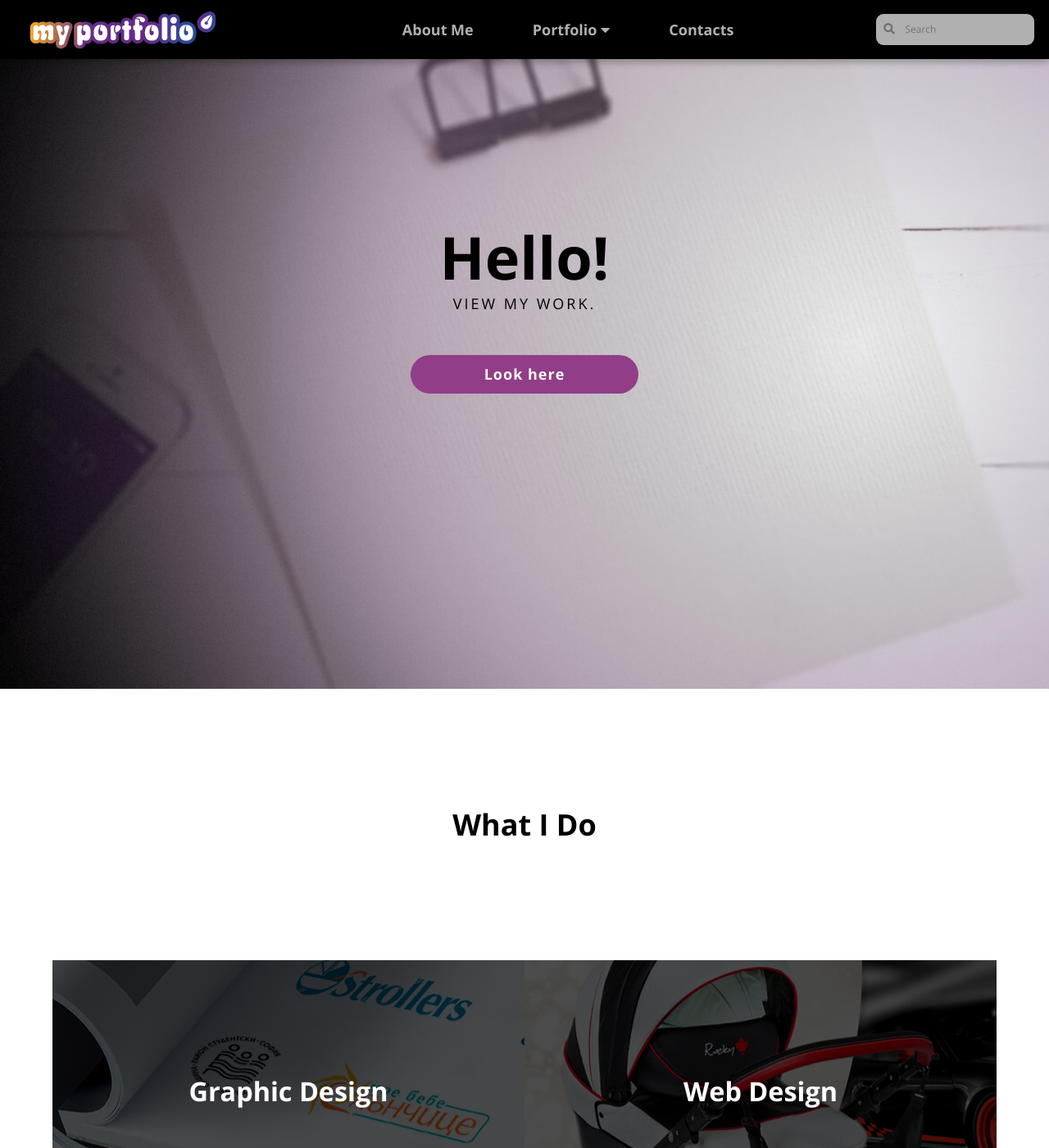
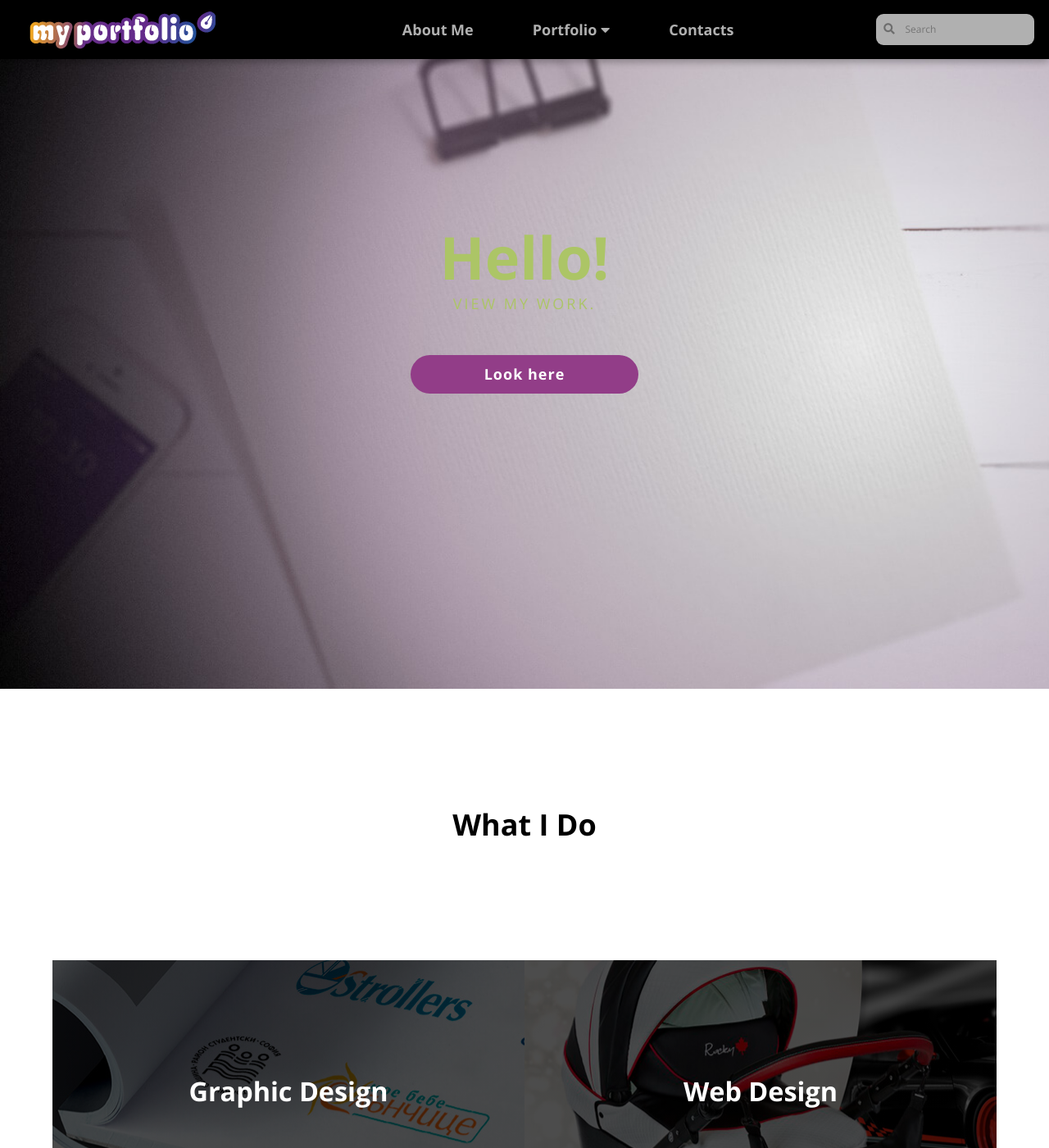
Before and after one commit to LiliyaMilanova/myportfolio, a Jekyll site: the page built from index.html, in a window 1280 px wide and 1400 px high. Shown: the whole window at 82% size. Built offline with Jekyll 4.4.1, drawn with Linux system fonts in a browser that asks for light colours; nearby versions of some CDN libraries.

Commit message:
Update styles.css

```diff
--- a/css/styles.css
+++ b/css/styles.css
@@ -30,12 +30,12 @@ body {
 .header h1 {
     font-size: 4rem;
     font-weight: bold;
-    color: rgb(0, 0, 0);
+    color: rgb(172, 197, 102);
     margin: 0;
 }
 
 .header p {
-    color: rgb(0, 0, 0);
+    color: rgb(172, 197, 102);
     text-transform: uppercase;
     letter-spacing: 3px;
 }
```
